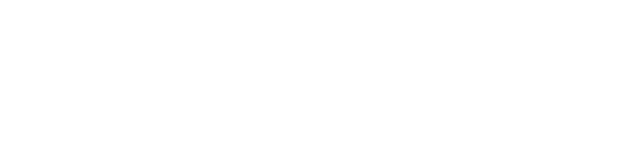
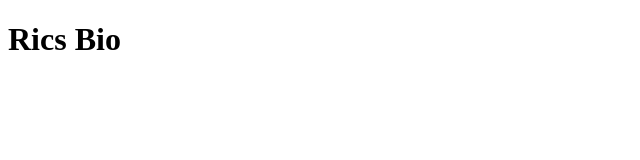
Before and after one commit to ravenusric/ravenusric.github.io, a plain HTML site: page index.html in a window 1280 px wide. Shown: the whole page, without its empty margins (0-640 px from the left). Drawn offline with Linux system fonts and the light colour scheme.

Commit message:
updated index

```diff
--- a/index.html
+++ b/index.html
@@ -7,6 +7,8 @@
     <title>Rics Bio</title>
 </head>
 <body>
+    <h1>Rics Bio</h1>
+
 
 </body>
 </html>
```
